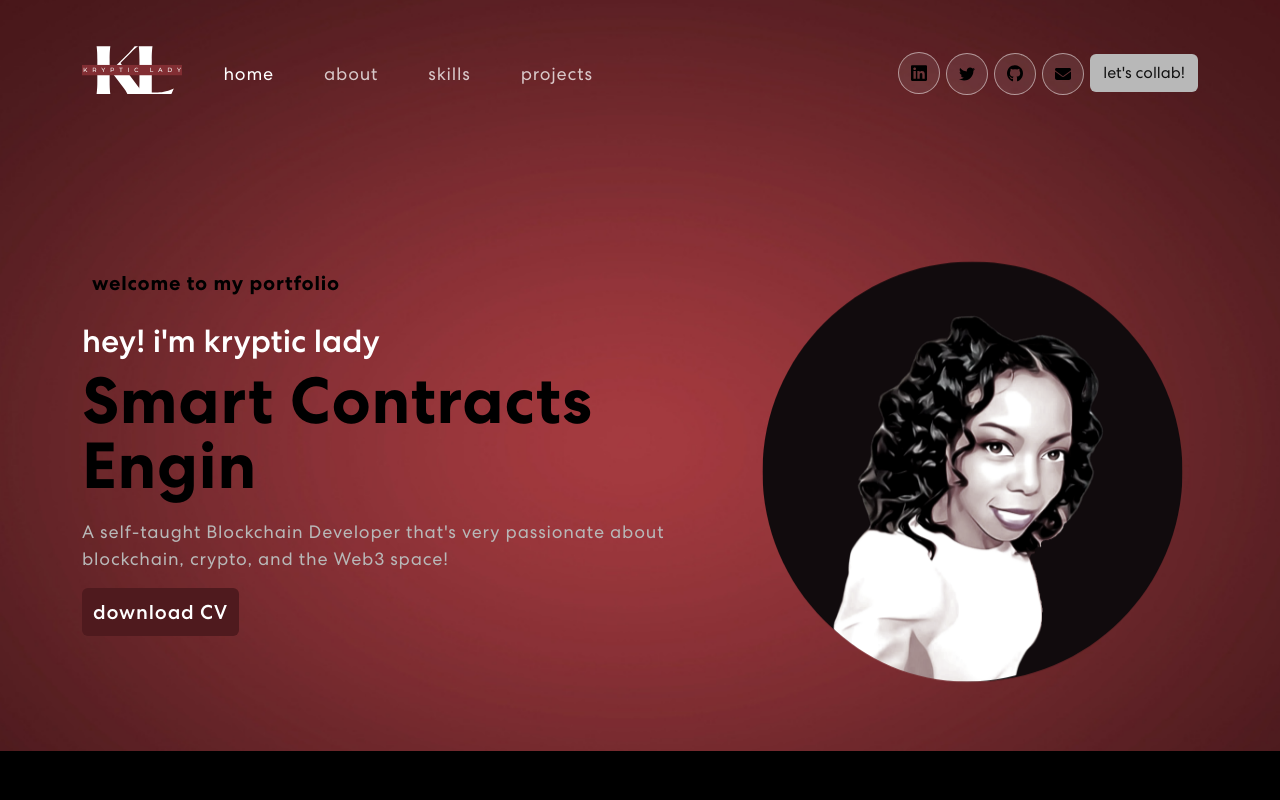
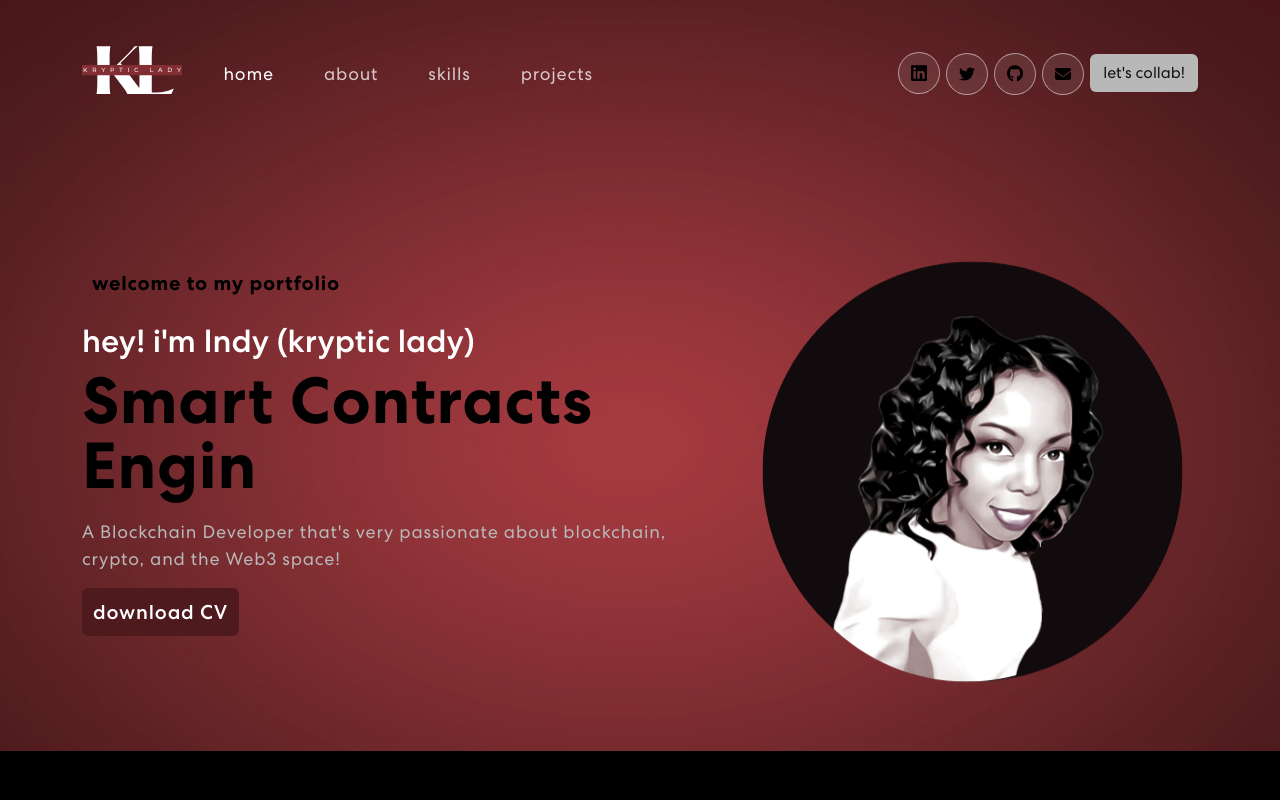
Before and after one commit to aidnii/aidnii-port, a React (Create React App) app: page / in a window 1280 px wide. Shown: the top 800 px of the page. Built offline with nearby package versions, Linux system fonts and the light colour scheme.

Commit message:
updated banner h1 tags

```diff
--- a/src/components/Banner.js
+++ b/src/components/Banner.js
@@ -55,9 +55,9 @@ export const Banner = () => {
                 {({ isVisible }) =>
                   <div className={ isVisible ? "animated__animated animate_fadeIn" : ""}>
                     <span className="tagline">welcome to my portfolio</span>
-                    <h2>{`hey! i'm kryptic lady `}</h2>
+                    <h2>{`hey! i'm Indy (kryptic lady) `}</h2>
                     <h1><span className="wrap">{text}</span></h1>
-                    <p>A self-taught Blockchain Developer that's very passionate about blockchain, crypto, and the Web3 space!</p>
+                    <p>A Blockchain Developer that's very passionate about blockchain, crypto, and the Web3 space!</p>
                     <a href="https://drive.google.com/file/d/1fya00Sb61xpY393cUS2SCI8UxQRzd4iq/view?usp=sharing" className="btn">download CV</a>
 
                     {/* <button src={IHResume} className="btn-cv">Download CV </button> */}
```
